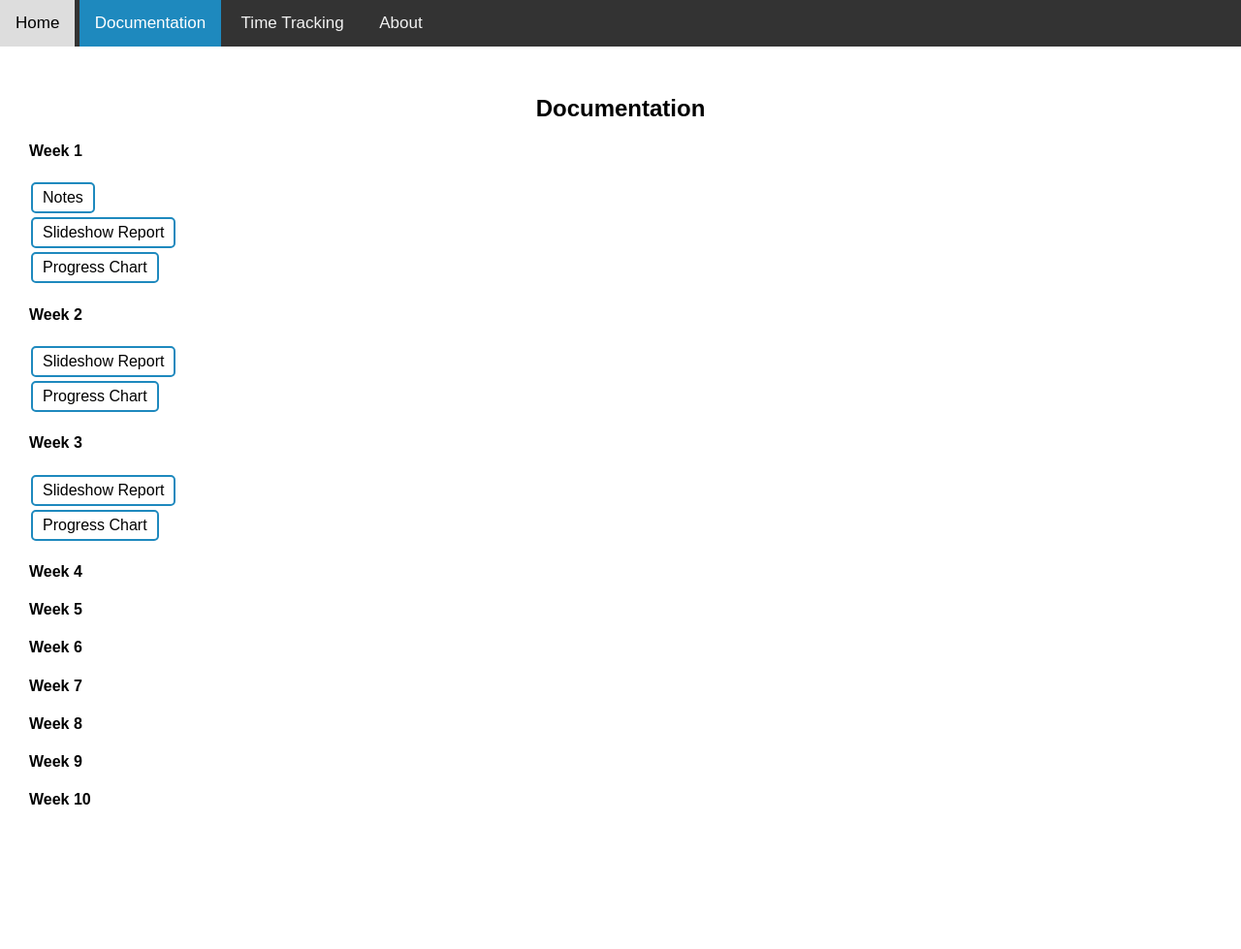
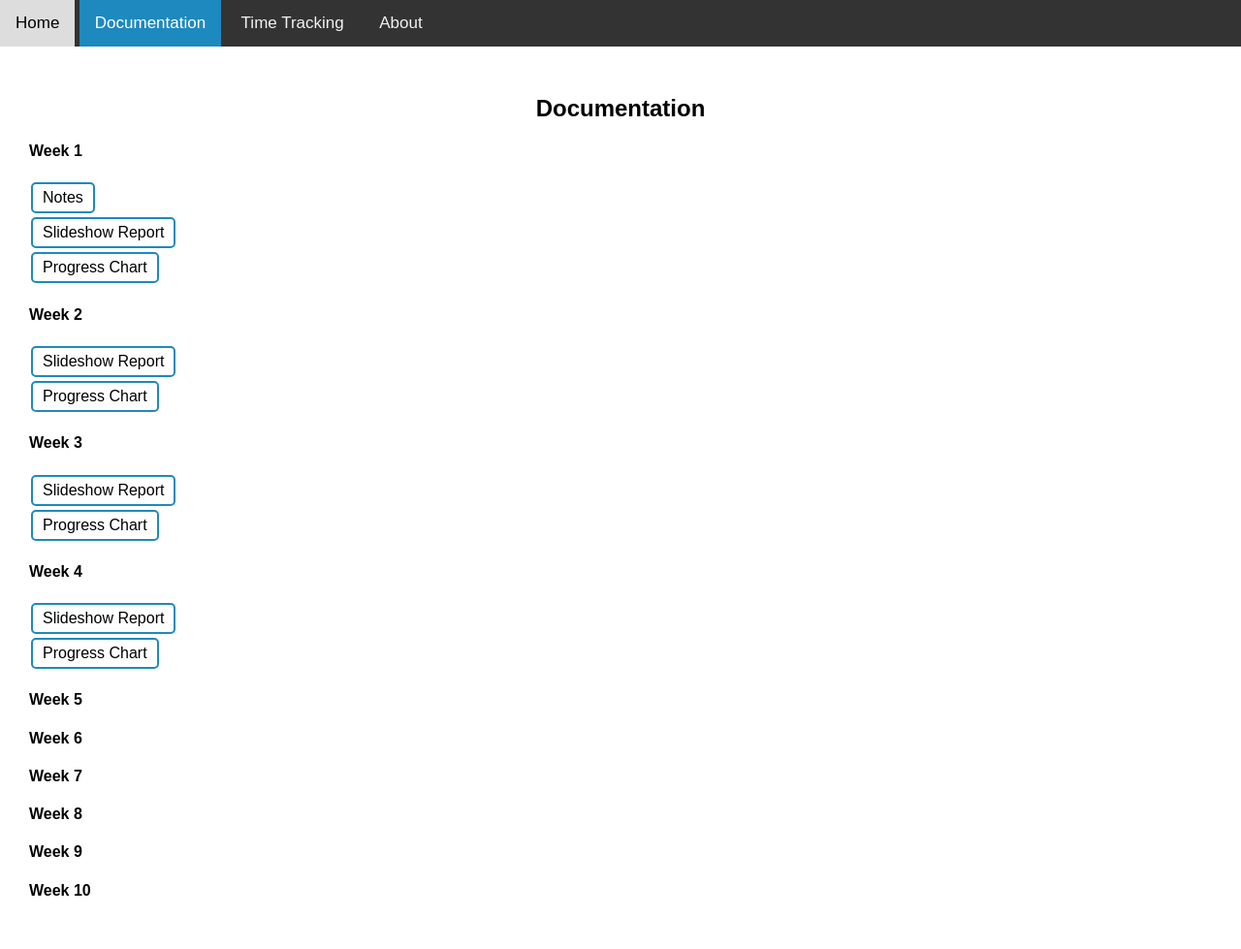
Before and after one commit to SE4AIResearch/AntiCopyPaster_Summer2023, a Jekyll site: the page pages/documentation.html, which Jekyll copies as it is, in a window 1280 px wide. Shown: the whole page at 97% size. Built offline with Jekyll 4.4.1, drawn with Linux system fonts in a browser that asks for light colours; before the commit the page ends 900 px from its top, so only the background shows below that.

Commit message:
Update documentation with Week 4 content

```diff
--- a/pages/documentation.html
+++ b/pages/documentation.html
@@ -28,14 +28,14 @@
 
       <button id="week1notes_button" name="Notes" onclick="displayIframe('week1notes', 'https://docs.google.com/document/d/e/2PACX-1vSdNSbcBlCPnfPuRRMd4yXliNurcaBJ11SerAG99YoI-diRcloA_TcOcSNl3uecpplqHH1DZMzDdbZR/pub?embedded=true')">Notes</button>
         <div class="embed week" id="week1notes"></div>
-      <button id="week1slides_button" name="Slideshow Report" onclick="displayIframe('week1slides', 'https://docs.google.com/presentation/d/e/2PACX-1vThosj0F48gNQkH4V_LOVPInfEUzRm8L-PHe2lyAk7e00zOr1e9GZnEOjaI_LHZDVTua1zqUnrw5zY6/embed?start=false&loop=true&delayms=10000')">Slideshow Report</button>
+      <button id="week1slides_button" name="Slideshow Report" onclick="displayIframe('week1slides', 'https://docs.google.com/presentation/d/e/2PACX-1vThosj0F48gNQkH4V_LOVPInfEUzRm8L-PHe2lyAk7e00zOr1e9GZnEOjaI_LHZDVTua1zqUnrw5zY6/embed?start=false&loop=true&delayms=60000')">Slideshow Report</button>
         <div class="embed week" id="week1slides"></div>
       <button id="week1sheet_button" name="Progress Chart" onclick="displayIframe('week1sheet', 'https://docs.google.com/spreadsheets/d/e/2PACX-1vQs5-X0qwp6laGVligEM9RX_Tq4CmefTru10zrK_ZOjwAlFi-k3U5lJZ4FlVYNwB-owyX9iqh1Lpbul/pubhtml?gid=0&amp;single=true&amp;widget=true&amp;headers=false')">Progress Chart</button>
         <div class="embed week" id="week1sheet"></div>
 
     <h4 class="week_header">Week 2</h4>
 
-      <button id="week2slides_button" name="Slideshow Report" onclick="displayIframe('week2slides', 'https://docs.google.com/presentation/d/e/2PACX-1vSBUvJyicMUiCFl5iRph6Nn4l8pr-Osv7Mv9IFikCRAEGY3-Ev7c-I5x0F1AFZ3_ErpEAMw3LT-FS39/embed?start=false&loop=false&delayms=10000')">Slideshow Report</button>
+      <button id="week2slides_button" name="Slideshow Report" onclick="displayIframe('week2slides', 'https://docs.google.com/presentation/d/e/2PACX-1vSBUvJyicMUiCFl5iRph6Nn4l8pr-Osv7Mv9IFikCRAEGY3-Ev7c-I5x0F1AFZ3_ErpEAMw3LT-FS39/embed?start=false&loop=false&delayms=60000')">Slideshow Report</button>
         <div class="embed week" id="week2slides"></div>
       <button id="week2sheet_button" name="Progress Chart" onclick="displayIframe('week2sheet', 'https://docs.google.com/spreadsheets/d/e/2PACX-1vQgGmVJaped1kEKQqXLq681-FHfy-M22TOEp_4vviH-CbfJGi9MMsN0HRRoNOiGmyWCF4Ma80E9gKbR/pubhtml?widget=true&amp;headers=false')">Progress Chart</button>
         <div class="embed week" id="week2sheet"></div>
@@ -44,10 +44,15 @@
 
     <button id="week3slides_button" name="Slideshow Report" onclick="displayIframe('week3slides', 'https://docs.google.com/presentation/d/e/2PACX-1vRn1Tgb5n_WCi-2QyCTSWiGT1pCWF3KTg84n47j5dalERt-PJwMlV0U39Pjm7SfCmsSaU87X5xhZKMq/embed?start=false&loop=false&delayms=60000')">Slideshow Report</button>
         <div class="embed week" id="week3slides"></div>
-      <button id="week3sheet_button" name="Progress Chart" onclick="displayIframe('week3sheet', 'https://docs.google.com/spreadsheets/d/e/2PACX-1vT8pLfWkcb433Kp5oBR_hy9XHvM9cfsDPjvX3OozqvKbsVzAmCErvKJAEYZ1vp6LRotwaYH2Jq6R77g/pubhtml?gid=0&amp;single=true&amp;widget=true&amp;headers=false')">Progress Chart</button>
-        <div class="embed week" id="week3sheet"></div>
+    <button id="week3sheet_button" name="Progress Chart" onclick="displayIframe('week3sheet', 'https://docs.google.com/spreadsheets/d/e/2PACX-1vT8pLfWkcb433Kp5oBR_hy9XHvM9cfsDPjvX3OozqvKbsVzAmCErvKJAEYZ1vp6LRotwaYH2Jq6R77g/pubhtml?gid=0&amp;single=true&amp;widget=true&amp;headers=false')">Progress Chart</button>
+      <div class="embed week" id="week3sheet"></div>
 
     <h4 class="week_header">Week 4</h4>
+
+    <button id="week4slides_button" name="Slideshow Report" onclick="displayIframe('week4slides', 'https://docs.google.com/presentation/d/e/2PACX-1vRU8apV7GpuUoU3HxctNEL7deBXMywtgM257AWCv2Iy1Bw5mfPu919c_ajQ7w_OTxOoDEwiTseO7Kua/embed?start=false&loop=false&delayms=60000')">Slideshow Report</button>
+        <div class="embed week" id="week4slides"></div>
+    <button id="week4sheet_button" name="Progress Chart" onclick="displayIframe('week4sheet', 'https://docs.google.com/spreadsheets/d/e/2PACX-1vQm7QLPEvlQrB8QX_JGxTuIqc5BnY7izbS9ZtPaMAhSFyfr9gKkywFmmOzYrfZNABz_PvuR_aMwUIac/pubhtml?gid=0&amp;single=true&amp;widget=true&amp;headers=false')">Progress Chart</button>
+      <div class="embed week" id="week4sheet"></div>
 
     <h4 class="week_header">Week 5</h4>
 
```
